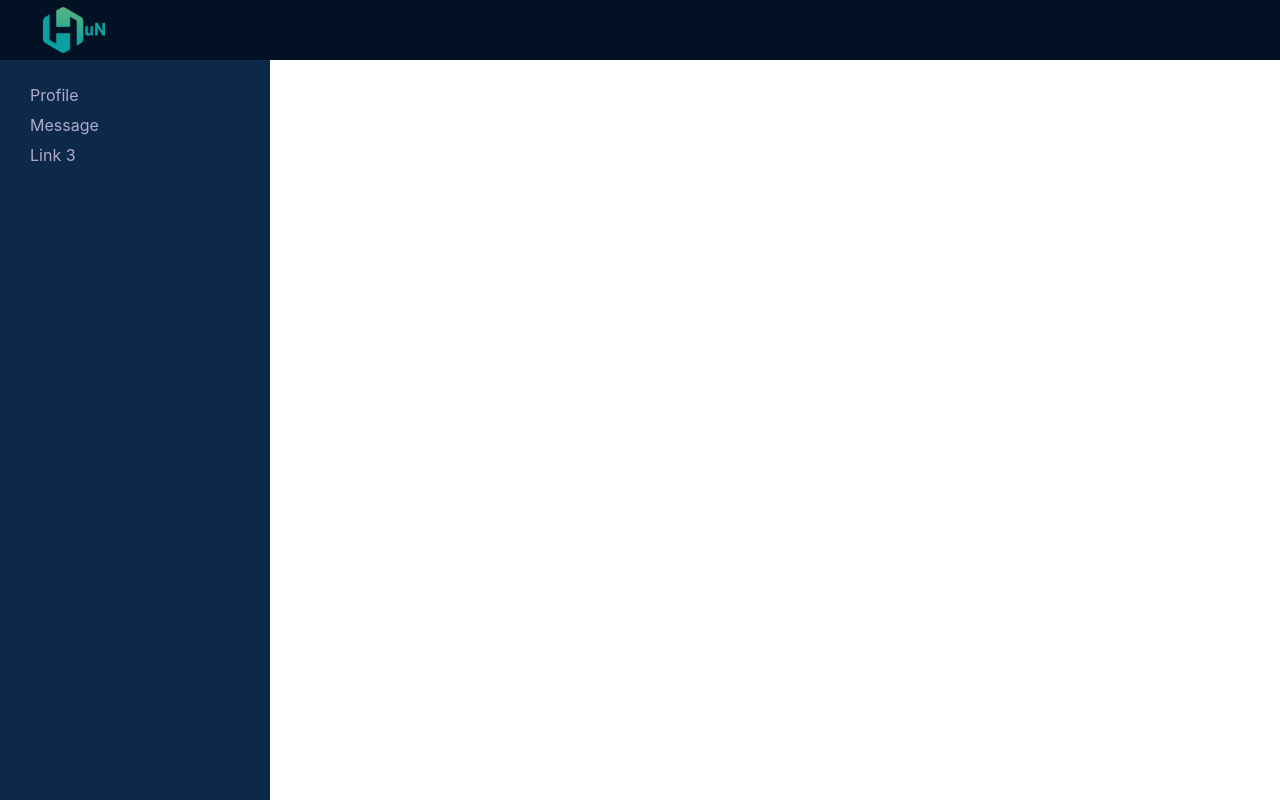
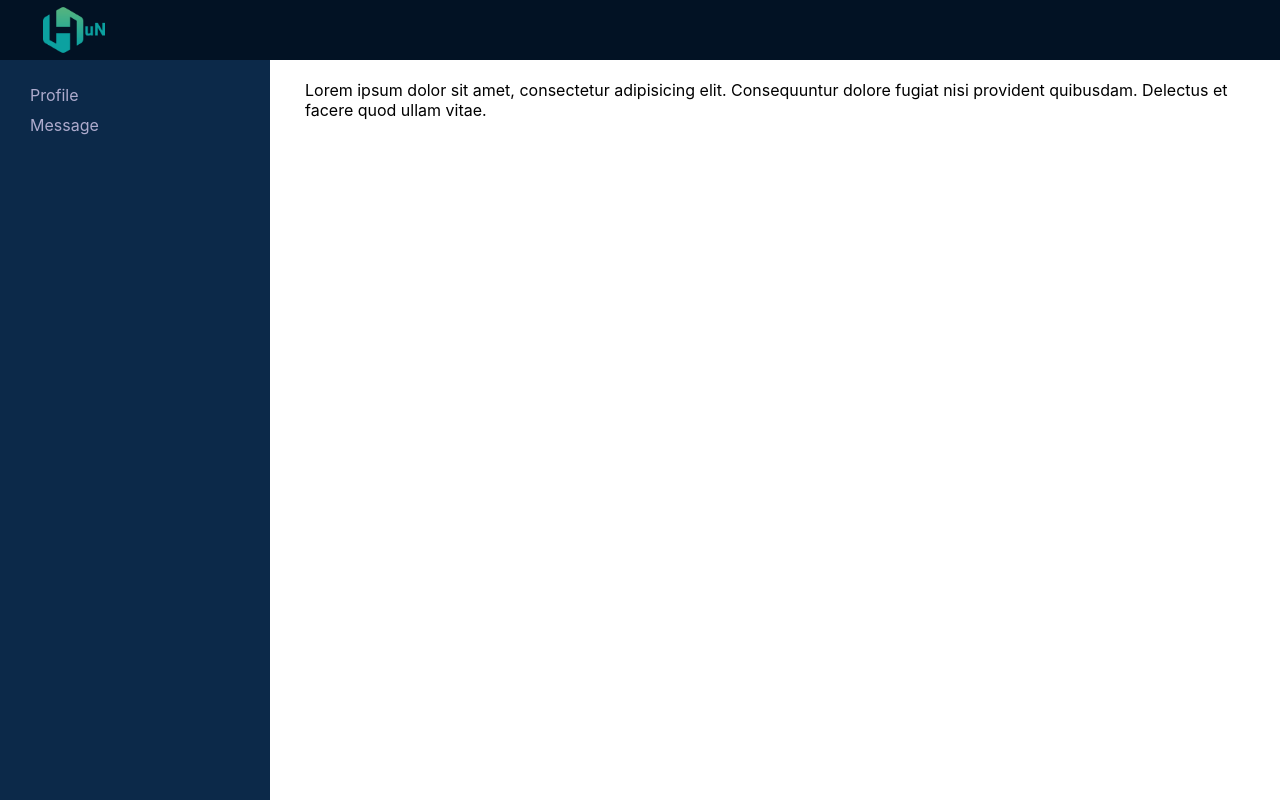
Before and after one commit to icid5post/social, a React (Create React App) app: page / in a window 1280 px wide. Built offline with nearby package versions, Linux system fonts and the light colour scheme.

Commit message:
lint-staged husky prettier

```diff
--- a/src/App.js
+++ b/src/App.js
@@ -1,33 +1,17 @@
-import React from 'react';
-import './App.scss';
-import logo from './images/logo/logo.png';
+import React from "react";
+import "./App.scss";
+import Header from "./components/header/Header";
+import Sidebar from "./components/sidebar/Sidebar";
+import Content from "./components/Content/Content";
 
 function App() {
-
-    console.log(logo)
-
-    return (
-        <div className="App">
-            <header className="app-header">
-                <div className="logo">
-                    <img src={logo} alt=""/>
-                </div>
-            </header>
-            <nav className="app-nav">
-                <ul className="nav-list">
-                    <li className="nav-list__item">
-                        <a href="#">Profile</a>
-                    </li>
-                    <li className="nav-list__item">
-                        <a href="#">Message</a>
-                    </li>
-                    <li className="nav-list__item">
-                        <a href="#">Link 3</a>
-                    </li>
-                </ul>
-            </nav>
-        </div>
-    );
+  return (
+    <div className="App">
+      <Header />
+      <Sidebar />
+      <Content />
+    </div>
+  );
 }
 
 export default App;
--- a/src/App.scss
+++ b/src/App.scss
@@ -1,6 +1,6 @@
 html,
 body,
-#root{
+#root {
   height: 100%;
 }
 
@@ -9,21 +9,21 @@ body,
   text-align: center;
   display: grid;
   grid-template-areas:
-        "header header header"
-        "nav content content";
+    "header header header"
+    "nav content content";
   grid-template-rows: 60px 1fr;
   grid-template-columns: 270px 1fr;
   background-color: #fff;
   font-size: 16px;
 }
 
-.app-header{
+.app-header {
   grid-area: header;
   background-color: #021224;
   display: grid;
   grid-template-columns: 120px 1fr;
   padding: 0 15px;
-  .logo{
+  .logo {
     height: 60px;
     img {
       max-width: 100%;
@@ -32,25 +32,25 @@ body,
   }
 }
 
-.app-nav{
+.app-nav {
   grid-area: nav;
-  background-color: #0C2949;
+  background-color: #0c2949;
 }
 
-.nav-list{
+.nav-list {
   display: block;
   list-style: none;
   padding: 20px 0 0 30px;
   margin: 0;
-  &__item{
+  &__item {
     text-align: left;
     > a {
-      color: #AEABCD;
+      color: #aeabcd;
       text-decoration: none;
       display: block;
       padding: 5px 0;
       transition: color ease 0.3s;
-      &:hover{
+      &:hover {
         color: #fff;
       }
     }
--- /dev/null
+++ b/src/components/Content/Content.js
@@ -0,0 +1,14 @@
+import React from "react";
+import "./Content.scss";
+
+const Content = () => {
+  return (
+    <div className="app-content">
+      Lorem ipsum dolor sit amet, consectetur adipisicing elit. Consequuntur
+      dolore fugiat nisi provident quibusdam. Delectus et facere quod ullam
+      vitae.
+    </div>
+  );
+};
+
+export default Content;
--- /dev/null
+++ b/src/components/Content/Content.scss
@@ -0,0 +1,7 @@
+.app-content {
+  grid-area: content;
+  text-align: left;
+  padding: 20px;
+  max-width: 940px;
+  margin: 0 auto;
+}
--- /dev/null
+++ b/src/components/header/Header.js
@@ -0,0 +1,14 @@
+import React from "react";
+import logo from "../../images/logo/logo.png";
+
+const Header = () => {
+  return (
+    <header className="app-header">
+      <div className="logo">
+        <img src={logo} alt="" />
+      </div>
+    </header>
+  );
+};
+
+export default Header;
--- /dev/null
+++ b/src/components/sidebar/Sidebar.js
@@ -0,0 +1,18 @@
+import React from "react";
+
+const Sidebar = () => {
+  return (
+    <nav className="app-nav">
+      <ul className="nav-list">
+        <li className="nav-list__item">
+          <a href="/profile">Profile</a>
+        </li>
+        <li className="nav-list__item">
+          <a href="/messages">Message</a>
+        </li>
+      </ul>
+    </nav>
+  );
+};
+
+export default Sidebar;
```
Also changed, not shown: package.json (+14 -0 lines), 1 other file (tests, documents, lock files or other folders).
